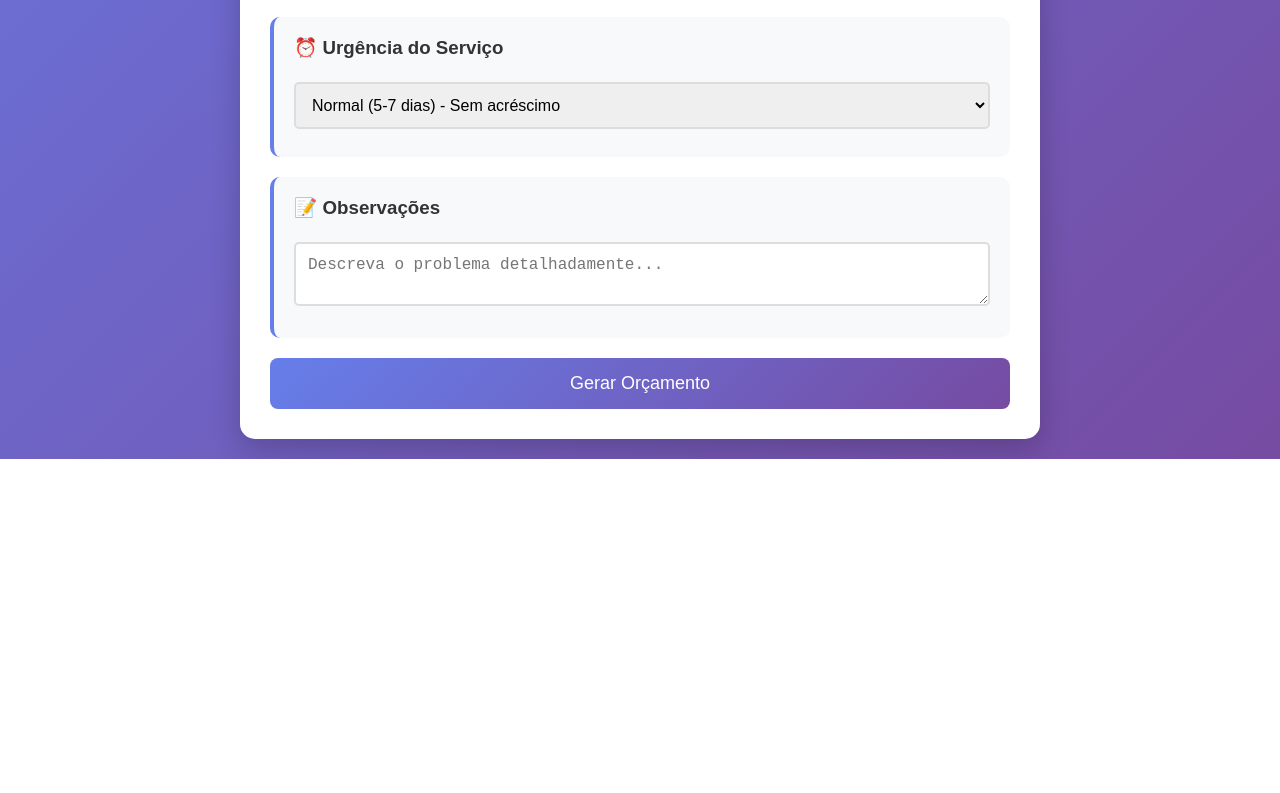
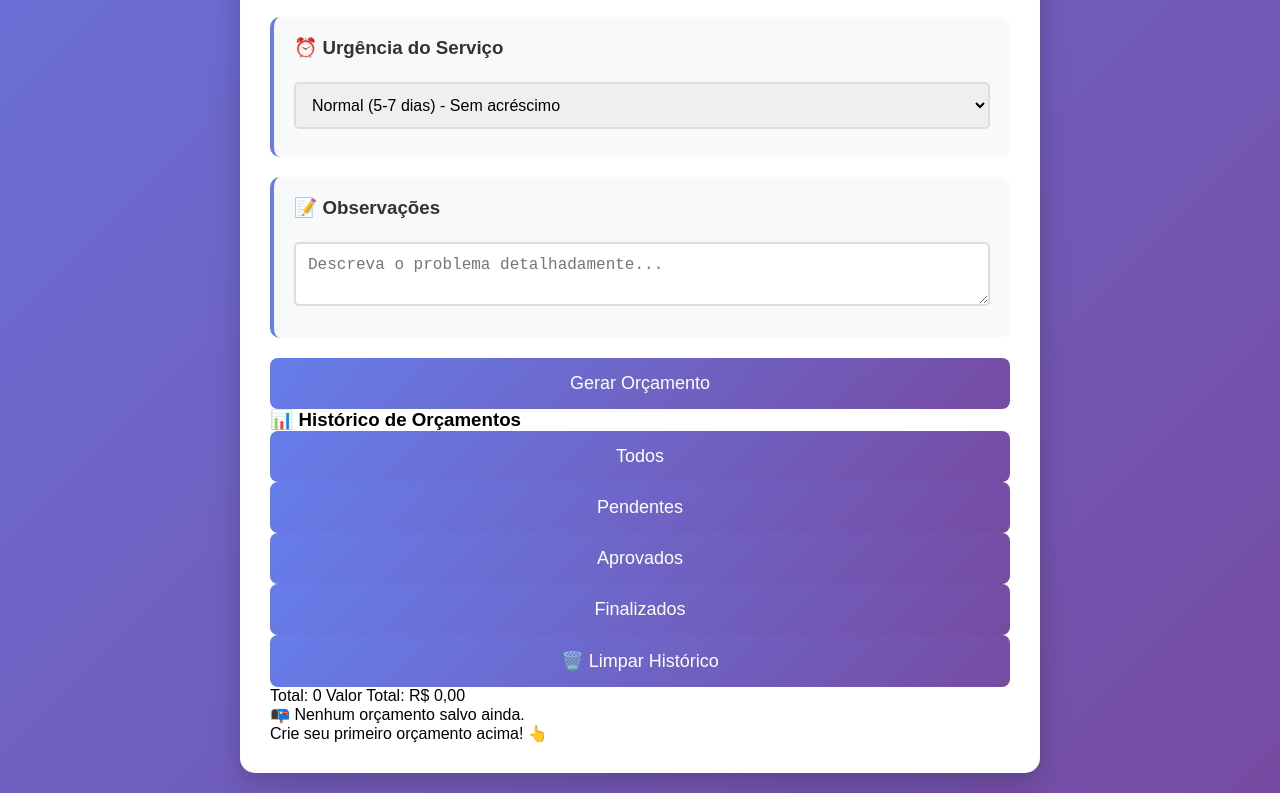
Before and after one commit to pydougsilva/zacarias, a plain HTML site: page index.html in a window 1280 px wide. Shown: the part 895-1688 px from the top of the page. Before the commit the page ends 1354 px from the top, so only its background shows below. Drawn offline with Linux system fonts and the light colour scheme.

Commit message:
Seção de Histórico de Orçamentos

```diff
--- a/index.html
+++ b/index.html
@@ -52,11 +52,37 @@
             <button type="submit">Gerar Orçamento</button>
         </form>
 
-        <!-- Resultado do Orçamento -->
-        <div id="resultado" class="resultado" style="display: none;">
-            <h3>📋 Orçamento Gerado</h3>
-            <div id="detalhes-orcamento"></div>
-            <button onclick="imprimirOrcamento()">🖨️ Imprimir Orçamento</button>
+                <!-- Resultado do Orçamento -->
+            <div id="resultado" class="resultado" style="display: none;">
+                <h3>📋 Orçamento Gerado</h3>
+                <div id="detalhes-orcamento"></div>
+                <button onclick="imprimirOrcamento()">🖨️ Imprimir Orçamento</button>
+            </div>
+                <!-- Seção de Histórico de Orçamentos -->
+            <div id="historico-orcamentos" class="historico-section">
+                <h3>📊 Histórico de Orçamentos</h3>
+
+            <div class="filtros-historico">
+                <button onclick="filtrarHistorico('todos')" class="btn-filtro ativo">Todos</button>
+                <button onclick="filtrarHistorico('pendente')" class="btn-filtro">Pendentes</button>
+                <button onclick="filtrarHistorico('aprovado')" class="btn-filtro">Aprovados</button>
+                <button onclick="filtrarHistorico('finalizado')" class="btn-filtro">Finalizados</button>
+                <button onclick="limparHistorico()" class="btn-limpar-historico">🗑️ Limpar Histórico</button>
+            </div>
+
+            <div class="estatisticas">
+                <span id="total-orcamentos">Total: 0</span>
+                <span id="total-valor">Valor Total: R$ 0,00</span>
+            </div>
+
+            <div id="lista-orcamentos" class="lista-orcamentos">
+                <!-- Lista será preenchida dinamicamente -->
+            </div>
+
+            <div id="sem-orcamentos" class="sem-orcamentos">
+                <p>📭 Nenhum orçamento salvo ainda.</p>
+                <p>Crie seu primeiro orçamento acima! 👆</p>
+            </div>
         </div>
     </div>
 
```
